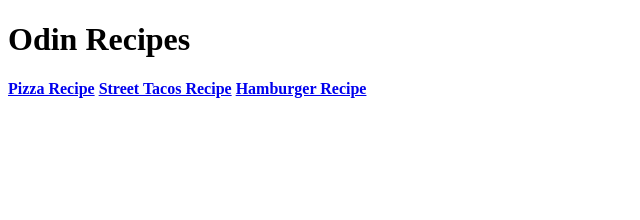
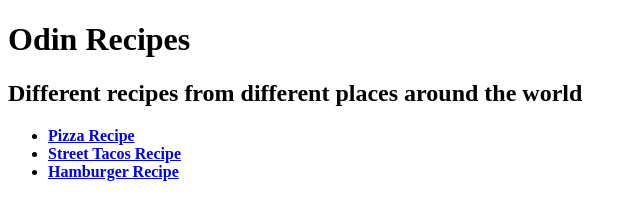
Before and after one commit to AlePolitoG/Odin-Recipes, a plain HTML site: page index.html in a window 1280 px wide. Shown: the whole page, without its empty margins (0-640 px from the left). Drawn offline with Linux system fonts and the light colour scheme.

Commit message:
restructured index
added a more visual structure to the main file

```diff
--- a/index.html
+++ b/index.html
@@ -7,8 +7,11 @@
   </head>
   <body>
     <h1>Odin Recipes</h1>
-    <a href="Recipes/pizza.html"><strong>Pizza Recipe<strong></a>
-    <a href="Recipes/tacos.html"><strong>Street Tacos Recipe</strong></a>
-    <a href="Recipes/Hamburger.html"><strong>Hamburger Recipe</strong></a>
+    <h2>Different recipes from different places around the world </h2>
+    <ul>
+    <li><a href="Recipes/pizza.html"><strong>Pizza Recipe<strong></a>
+    <li><a href="Recipes/tacos.html"><strong>Street Tacos Recipe</strong></a></li>
+    <li><a href="Recipes/Hamburger.html"><strong>Hamburger Recipe</strong></a></li>
+    <ul>
   </body>
 </html>
```
